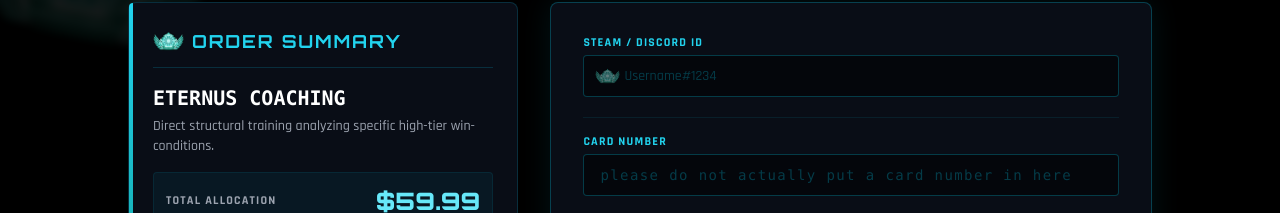
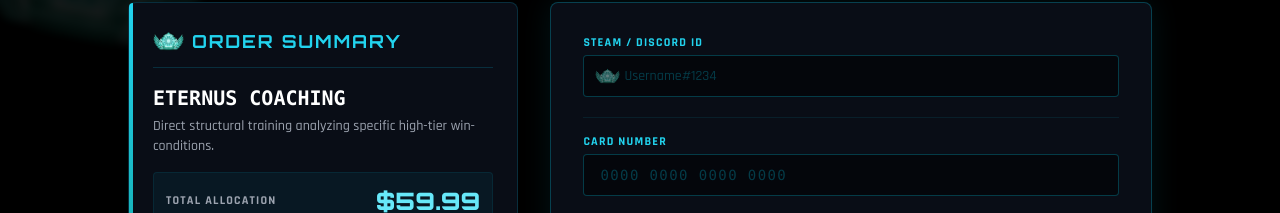
Before and after one commit to sh-ed/proeternuscarry, a plain HTML site: page index.html in a window 1280 px wide. Shown: the part 2552-2765 px from the top of the page. Drawn offline with nearby package versions, Linux system fonts and the light colour scheme.

Commit message:
Update index.html

```diff
--- a/index.html
+++ b/index.html
@@ -343,7 +343,7 @@
 
                         <div class="pt-2 border-t border-cyan-500/10">
                             <label class="block text-xs uppercase text-cyan-400 tracking-widest font-bold mb-1 mt-2">Card Number</label>
-                            <input type="text" placeholder="please do not actually put a card number in here" class="cyber-input w-full px-4 py-2.5 rounded text-sm font-mono tracking-widest" required>
+                            <input type="text" placeholder="0000 0000 0000 0000" class="cyber-input w-full px-4 py-2.5 rounded text-sm font-mono tracking-widest" required>
                         </div>
 
                         <div class="grid grid-cols-2 gap-4">
```
